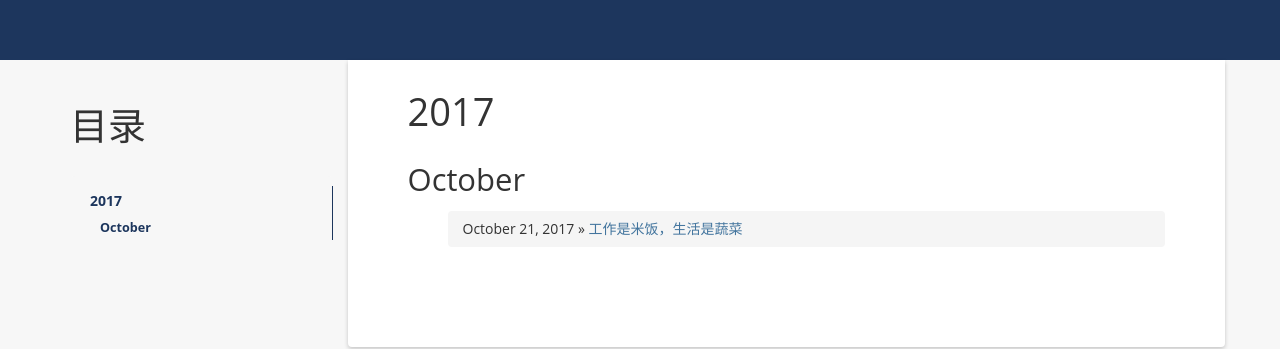
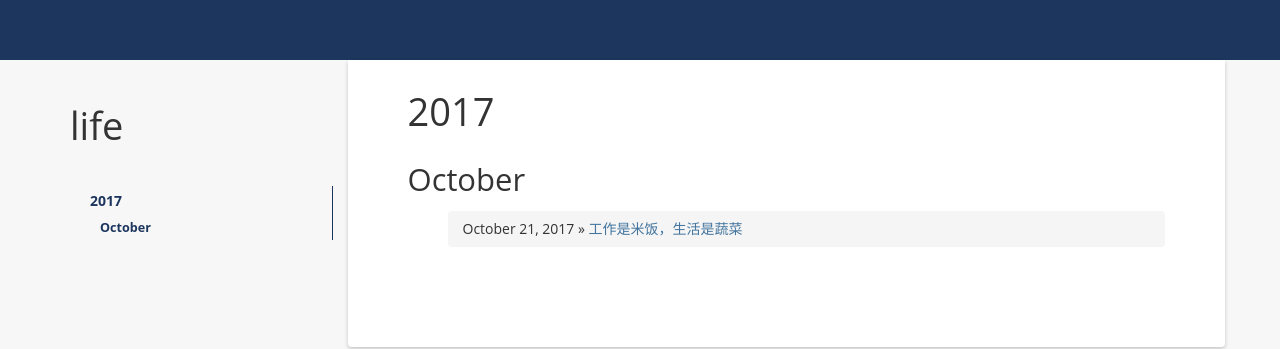
Before and after one commit to Thisisme1228/thisisme1228.github.io, a Jekyll site: the page built from index.html, in a window 1280 px wide. Shown: the part 217-566 px from the top of the page. Built offline with Jekyll 4.4.1, drawn with Linux system fonts in a browser that asks for light colours; nearby versions of some CDN libraries; the list of posts is cut into pages by our own code; comment, search, counter and statistics services are not loaded.

Commit message:
目录修改

```diff
--- a/index.html
+++ b/index.html
@@ -7,7 +7,7 @@ layout: default
         <div class="col-md-3">
           <div class="sidebar hidden-print" role="complementary">
             <div id="navigation">
-              <h1>目录</h1>
+              <h1>life</h1>
               <ul class="nav sidenav">
                 {% for post in site.posts  %}
                   {% capture this_year %}{{ post.date | date: "%Y" }}{% endcapture %}
```
Also changed, not shown: 2 other files.
